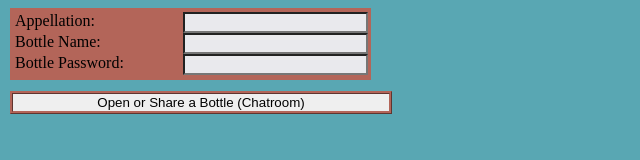
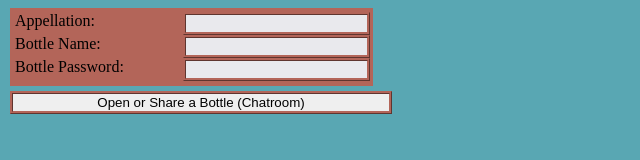
Before and after one commit to JacobZwicker71/beer-pong, a website: page index.html in a window 1280 px wide. Shown: the whole page, without its empty margins (0-640 px from the left). Drawn offline with Linux system fonts and the light colour scheme.

Commit message:
css stuff

```diff
--- a/style.css
+++ b/style.css
@@ -5,7 +5,6 @@
 #inputContainer {
   position: absolute;
 	left: 10px;
-	float: left;
   width: auto;
   padding-left: 170px;
   padding-bottom: 2px;
@@ -16,7 +15,7 @@
 }
 
 #buttonContainer {
-	float: left;
+  position: absolute;
 }
 
 .in {
@@ -27,7 +26,7 @@
 }
 
 .box {
-	border: ridge ##b36559;
+	border: ridge #b36559;
   background-color: #e9e9ed;
 }
 
```
